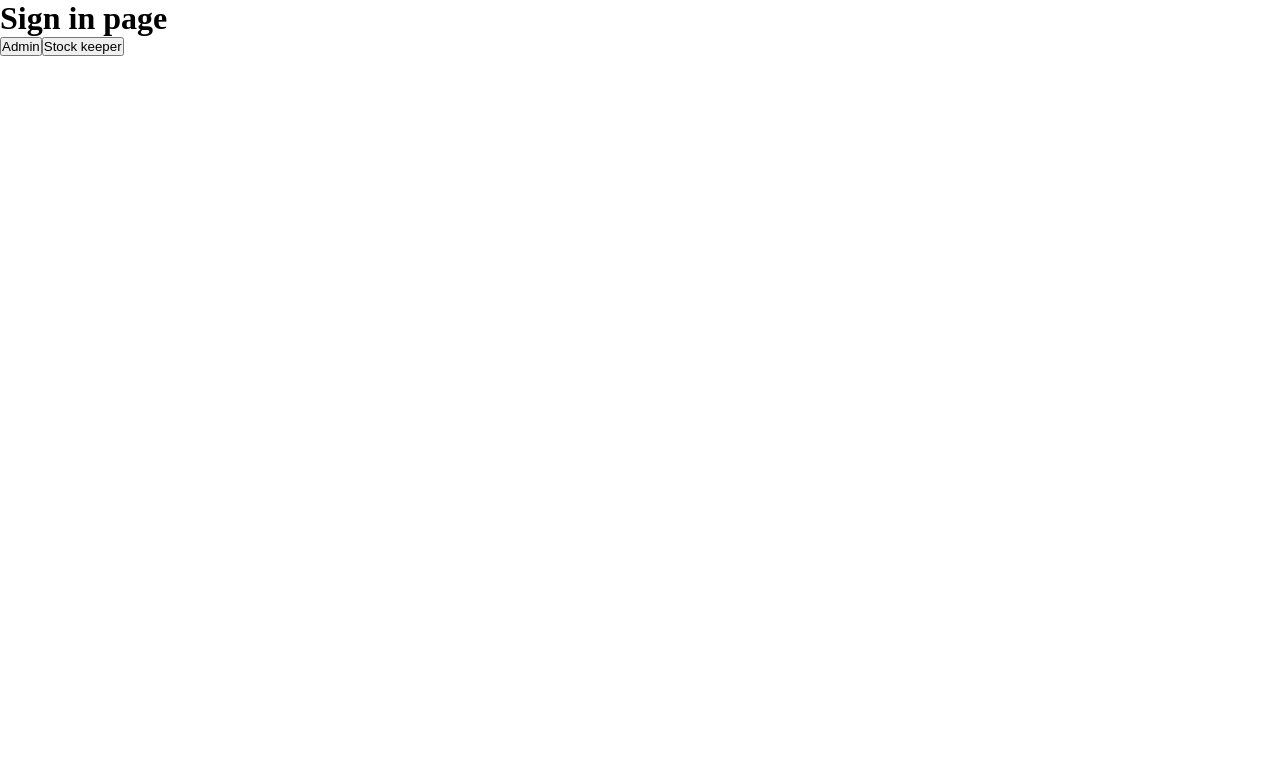
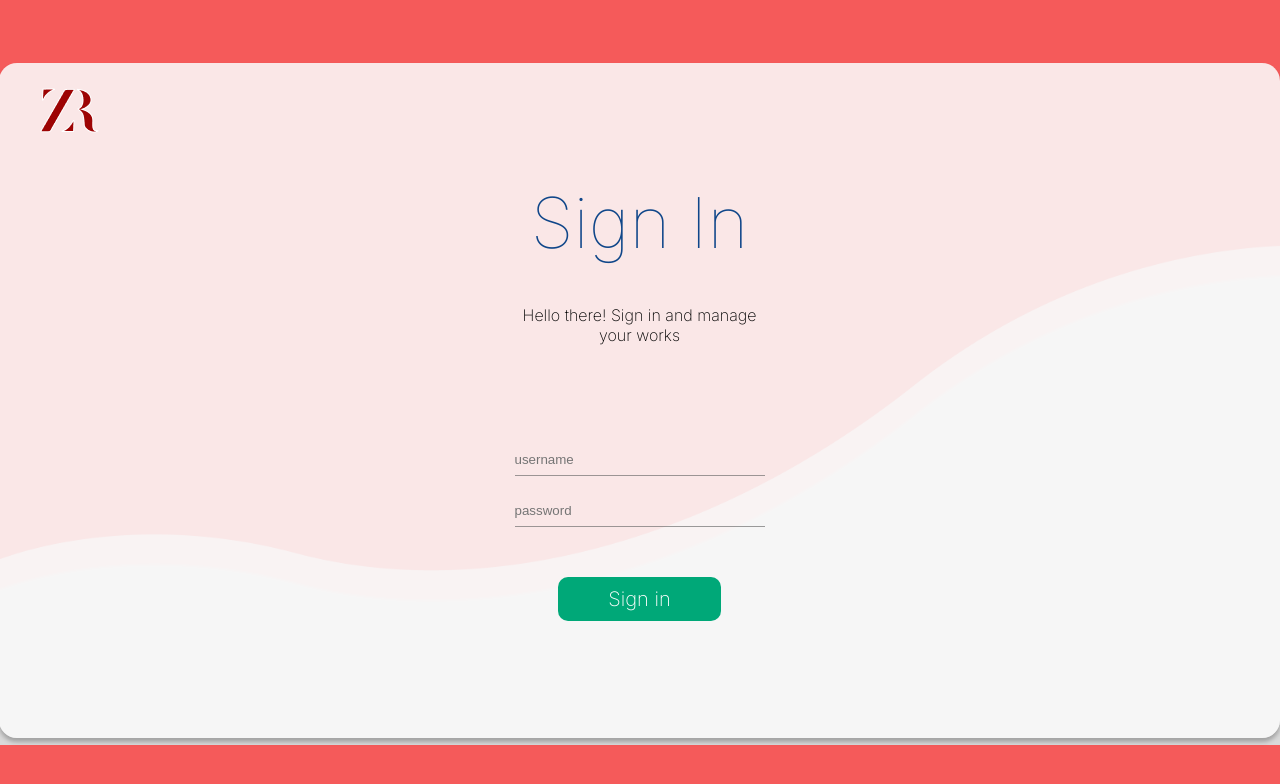
Before and after one commit to TharakaJayaz/Zin-web-application, a React (Create React App) app in the folder frontend/: page /signIn in a window 1280 px wide. Shown: the top 784 px of the page. Built offline with nearby package versions, Linux system fonts and the light colour scheme.

Commit message:
6 th commit
commit after creating SignIn ui design

```diff
--- /dev/null
+++ b/frontend/src/pages/SigninPage/SignIn.module.css
@@ -0,0 +1,99 @@
+.signIn_main_div{
+    background: #F55A5A;
+    height: 100vh;
+    width:100vw;
+    position: relative;
+    display: flex;
+    justify-content: center;
+    align-items: center;
+}
+
+
+
+.signIn_image{
+    width:100vw;
+    height:500px;
+    position: absolute;
+    top:245px;
+}
+
+.signIn_logo{
+    position: relative;
+    top: -290px;
+    left: 40px;
+    z-index: 500;
+
+}
+
+.signIn_second_div{
+    z-index: 50;
+    width: 1450px;
+    height: 675px;
+    background: rgba(251, 251, 251, 0.88);
+    box-shadow: 0px 4px 4px rgba(0, 0, 0, 0.25);
+    border-radius: 18px;
+    display: flex;
+    justify-content: center;
+    align-items: center;
+    margin-left: -60px;
+}
+
+.signIn_third_div{
+   text-align: center;
+   /* display: flex;
+   flex-direction: column;
+   justify-content: center;
+   align-items: center; */
+}
+
+.signIn_third_div_heding{
+    font-size: 70px;
+    margin-bottom: 40px;
+
+    font-family: 'Inter',sans-serif;
+    font-style: normal;
+    font-weight: 100;
+    color: #0F4689;
+
+}
+
+.signIn_third_div_para{
+    margin-bottom: 100px;
+    font-family: 'Inter';
+    font-style: normal;
+    font-weight: 300;
+
+}
+
+.signIn_third_div_input_form{
+ display: flex;
+ flex-direction: column;
+ align-items: center;
+
+}
+
+.signIn_third_div_input_form input{
+    margin-bottom: 20px;
+    height:30px;
+    width:250px;
+    border: transparent;
+    background-color: transparent;
+    border-bottom: 1.5px solid rgba(99, 98, 98, 0.622);
+}
+
+.signIn_third_div_input_form input:focus,
+.signIn_third_div_input_form input:active{
+    border: transparent;
+}
+
+.signIn_third_div_input_form button{
+    margin-top: 30px;
+    font-size: 20px;
+    font-family: 'Inter';
+    font-style: normal;
+    background: #00A878;
+    border: none;
+    padding: 10px 50px;
+    color: #fff;
+    border-radius: 10px;
+}
--- a/frontend/src/pages/SigninPage/SignInPage.js
+++ b/frontend/src/pages/SigninPage/SignInPage.js
@@ -1,16 +1,71 @@
 import * as React from "react";
+import { useState } from "react";
 import { Link } from "react-router-dom";
+import classes from "./SignIn.module.css";
+import backgroundLogo from "../../assets/Background vector group.png";
+import logo from "../../assets/zr red.png";
 
 const SignInPage = () => {
+  const [enteredUsername, setEnteredUsername] = useState("");
+  const [enteredPassword, setEnteredPassword] = useState("");
+
+  const inputUsernameHandler = (event) => {
+    setEnteredUsername(event.target.value);
+  };
+
+  const inputPasswordeHandler = (event) => {
+    setEnteredPassword(event.target.value);
+  };
+
+  const submitHandler = (event) => {
+    event.preventDefault();
+    console.log(enteredUsername, enteredPassword);
+    setEnteredUsername('');
+    setEnteredPassword('');
+  };
   return (
-    <div>
-      <h1>Sign in page</h1>
-      <Link to="/admin/temp_reps">
+    <div className={classes.signIn_main_div}>
+      {/* <Link to="/admin/temp_reps">
         <button>Admin</button>
       </Link>
       <Link to="/stock_keeper">
         <button>Stock keeper</button>
-      </Link>
+      </Link> */}
+
+      <img src={logo} alt="zr image" className={classes.signIn_logo} />
+      <div className={classes.signIn_second_div}>
+        <div className={classes.signIn_third_div}>
+          <h1 className={classes.signIn_third_div_heding}>Sign In</h1>
+          <p className={classes.signIn_third_div_para}>
+            Hello there! Sign in and manage <br></br>your works
+          </p>
+          <form
+            className={classes.signIn_third_div_input_form}
+            onSubmit={submitHandler}
+          >
+            <input
+              type="text"
+              placeholder="username"
+              value = {enteredUsername}
+              onChange={inputUsernameHandler}
+            />
+            <input
+              type="password"
+              placeholder="password"
+              value = {enteredPassword}
+              onChange={inputPasswordeHandler}
+            />
+            <button>Sign in</button>
+          </form>
+
+        </div>
+      </div>
+
+      <img
+        className={classes.signIn_image}
+        src={backgroundLogo}
+        alt="background image"
+      />
     </div>
   );
 };
--- a/frontend/src/pages/homepage/Homepage.js
+++ b/frontend/src/pages/homepage/Homepage.js
@@ -3,14 +3,14 @@ import backgroundLogo from "../../assets/Background vector group.png";
 import logo from "../../assets/ZR.png";
 import classes from "./homepage.module.css";
 import { AiOutlineArrowRight } from "react-icons/ai";
-import { Link} from "react-router-dom";
+import { Link } from "react-router-dom";
 
 const Homepage = () => {
   return (
     <div className={classes.home_main_div}>
       <nav className={classes.navbar}>
         <img src={logo} alt="zr" className={classes.nav_logo} />
-        <Link to='/signIn'>
+        <Link to="/signIn">
           <button className={classes.nav_btn}>LOGIN</button>
         </Link>
       </nav>
@@ -18,16 +18,13 @@ const Homepage = () => {
         <p>
           Sales Representatives <br></br> for Zincat
         </p>
-          <Link to='/registerRep'   >
-          {/* should link to registerRep page */}
-          <div>
-            <button className={classes.body_btn}>
-              GET STARTED
-              <AiOutlineArrowRight className={classes.body_btn_icon} />
-            </button>
-          </div>
-          </Link>
 
+        {/* should link to registerRep page */}
+
+        <button className={classes.body_btn}>
+          GET STARTED
+          <AiOutlineArrowRight className={classes.body_btn_icon} />
+        </button>
       </div>
       <img className={classes.background_img} src={backgroundLogo} alt="logo" />
     </div>
--- a/frontend/src/pages/homepage/homepage.module.css
+++ b/frontend/src/pages/homepage/homepage.module.css
@@ -61,7 +61,8 @@ color: #FFFFFF;
 }
 
 .body_btn{
-    z-index: 10000;
+
+    margin-top: 100px;
     width: 223px;
     height: 59px;
     background: #00A878;
@@ -80,6 +81,9 @@ color: #FFFFFF;
     display: flex;
     align-items: center;
     justify-content: center;
+
+
+
 }
 
 .body_btn_icon{
```
Also changed, not shown: frontend/src/assets/zr red.png (added).
